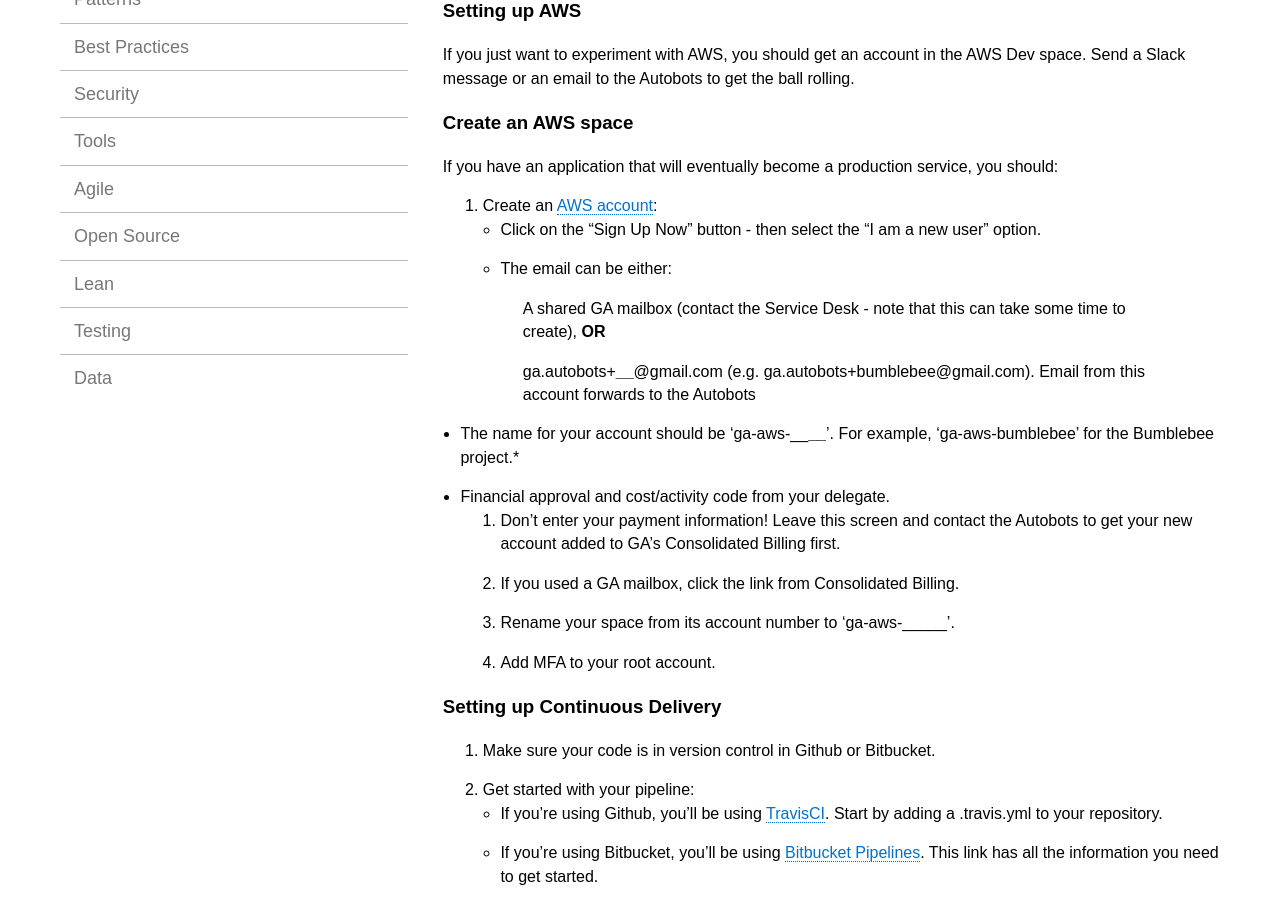
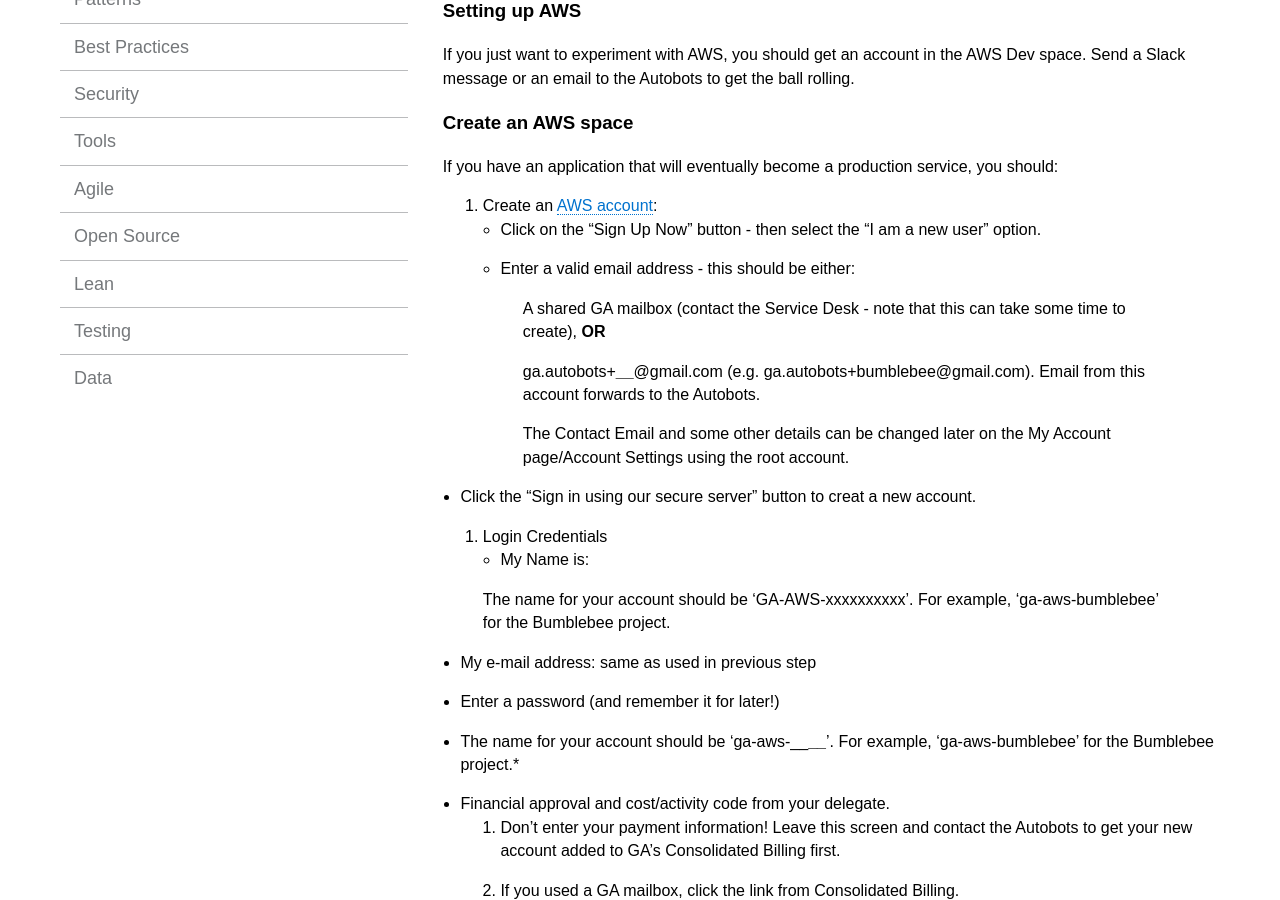
Before and after one commit to GeoscienceAustralia/cloud, a Jekyll site: the page built from docs/_pages/setting_up_index.md, in a window 1280 px wide and 900 px high, scrolled down 355 px. Built offline with Jekyll 4.4.1, drawn with Linux system fonts in a browser that asks for light colours.

Commit message:
Update setting_up_index.md

```diff
--- a/docs/_pages/setting_up_index.md
+++ b/docs/_pages/setting_up_index.md
@@ -19,11 +19,24 @@
 
 1. Create an [AWS account](https://aws.amazon.com/resources/create-account/):
  * Click on the "Sign Up Now" button - then select the "I am a new user" option.
- * The email can be either:
+ * Enter a valid email address - this should be either:
 
    > A shared GA mailbox (contact the Service Desk - note that this can take some time to create), **OR**
    >
-   > ga.autobots+______@gmail.com (e.g. ga.autobots+bumblebee@gmail.com). Email from this account forwards to the Autobots
+   > ga.autobots+______@gmail.com (e.g. ga.autobots+bumblebee@gmail.com).
+   > Email from this account forwards to the Autobots.
+   >
+   > The Contact Email and some other details can be changed later on the My Account page/Account Settings using the root account.
+
+  * Click the "Sign in using our secure server" button to creat a new account.
+
+ 2. Login Credentials
+  * My Name is:
+
+   > The name for your account should be 'GA-AWS-xxxxxxxxxx'. For example, 'ga-aws-bumblebee' for the Bumblebee project.
+
+  * My e-mail address: same as used in previous step
+  * Enter a password (and remember it for later!)
 
  * The name for your account should be 'ga-aws-________'. For example, 'ga-aws-bumblebee' for the Bumblebee project.*
  * Financial approval and cost/activity code from your delegate.
```
